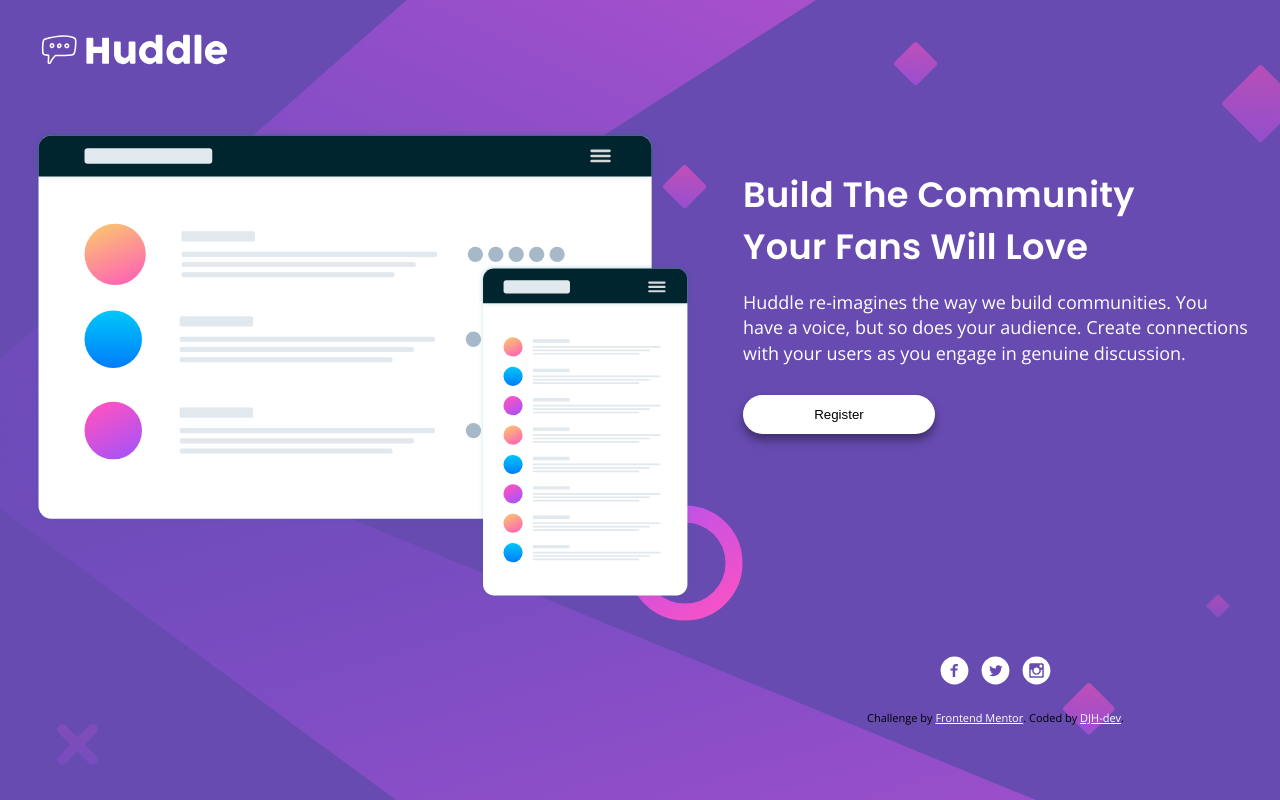
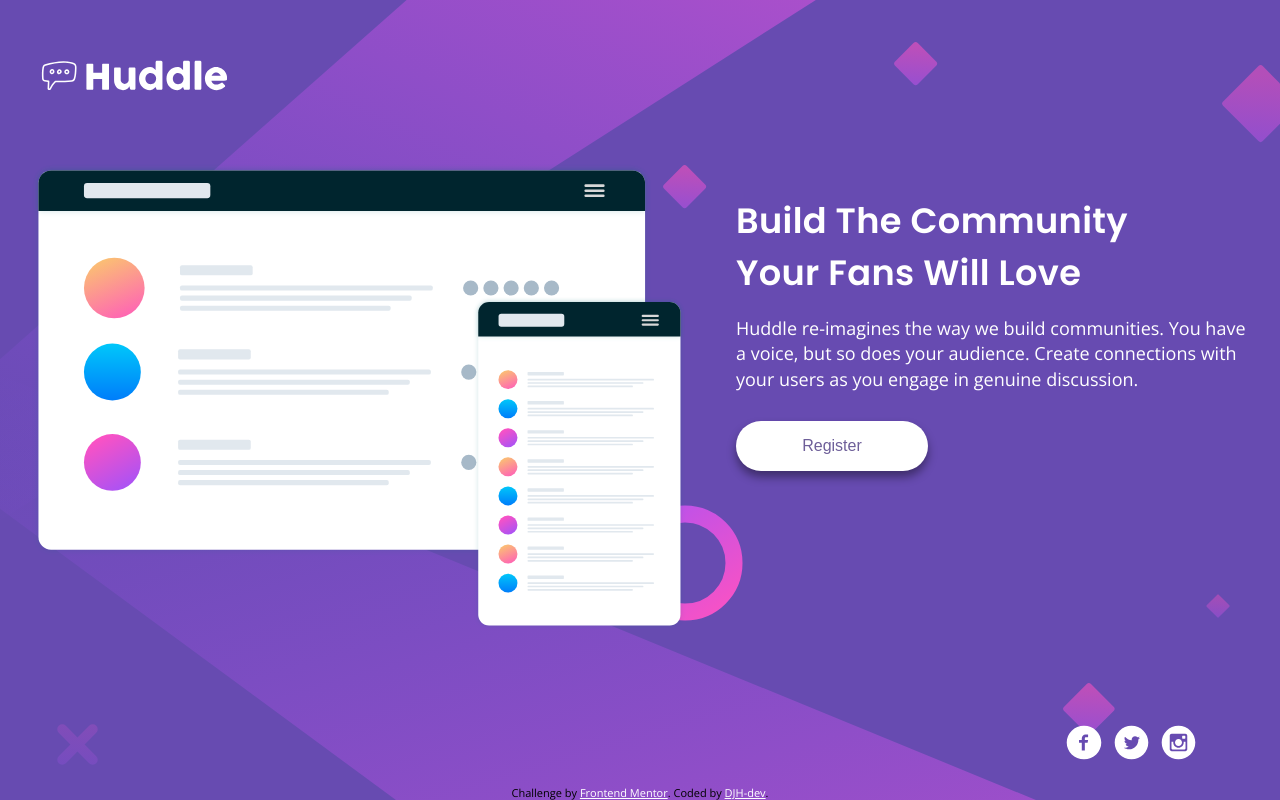
Before and after one commit to DJH-dev/huddle-landing-page-with-single-introductory-section, a plain HTML site: page index.html in a window 1280 px wide. Drawn offline with nearby package versions, Linux system fonts and the light colour scheme.

Commit message:
Add final margins and grid structure

```diff
--- a/styles.css
+++ b/styles.css
@@ -79,7 +79,6 @@ h1 {
   .statement-wrapper {
     justify-self: center;
     width: 282px;
-    transition: width 500ms;
   }
 
   .mission-statement h1 {
@@ -103,6 +102,7 @@ h1 {
     background-color: #FFFFFF;
     box-shadow: 0 4px 8px 0 rgba(0, 0, 0, 0), 0 6px 10px 0 rgba(0, 0, 0, 0.40);
     border-radius: 20px;
+    color: #6E5F99;
     height: 39px;
     margin-top: 28px;
     transition: background-color 150ms;
@@ -157,7 +157,26 @@ h1 {
   }
 
   .statement-wrapper {
-    width: 492px;
+    width: 612px;
+  }
+
+  .mission-statement h1 {
+    font-size: 1.8rem;
+  }
+
+  .mission-statement p {
+    line-height: 1.4rem;
+    font-size: 1rem;
+  }
+
+  .action-button {
+    border-radius: 40px;
+    font-size: 1rem;
+    height: 50px;
+  }
+
+  .social-link {
+    height: 2.2rem;
   }
 
   .header-img {
@@ -166,7 +185,7 @@ h1 {
 }
 
 /******** DESKTOP SCREENS ********/
-@media(min-width: 992px) {
+@media(min-width: 1216px) {
   body {
     background-image: url("images/bg-desktop.svg");
     background-size: cover;
@@ -177,11 +196,14 @@ h1 {
     display: grid;
     grid-column-gap: 50px;
     grid-template-rows: auto auto auto;
-    grid-template-columns: auto auto;
+    grid-template-columns: minmax(589px,auto) auto;
+    height: inherit;
+    overflow: auto;
     width: 95%;
   }
 
   .header {
+    align-self: end;
     grid-column: 1/2;
     grid-row: 1/2;
   }
@@ -190,6 +212,7 @@ h1 {
     justify-self: stretch;
     grid-column: 1/2;
     grid-row: 2/3;
+    margin-top: 7%;
   }
 
   .mission-statement {
@@ -199,8 +222,8 @@ h1 {
     text-align: left;
   }
 
-  .statement-wrapper{
-    width: 505px;
+  .statement-wrapper {
+    width: 512px;
     margin-top: 38px;
   }
 
@@ -215,8 +238,17 @@ h1 {
     line-height: 1.6rem;
   }
 
+
+
   .footer {
-    grid-column: 2/3;
+    align-self: flex-end;
+    display: grid;
+    grid-column: 1/3;
     grid-row: 3/4;
   }
+
+  .social-list {
+    justify-self: end;
+    margin-right: 52px;
+  }
 }
```
Also changed, not shown: index.html (+1 -1 lines).
